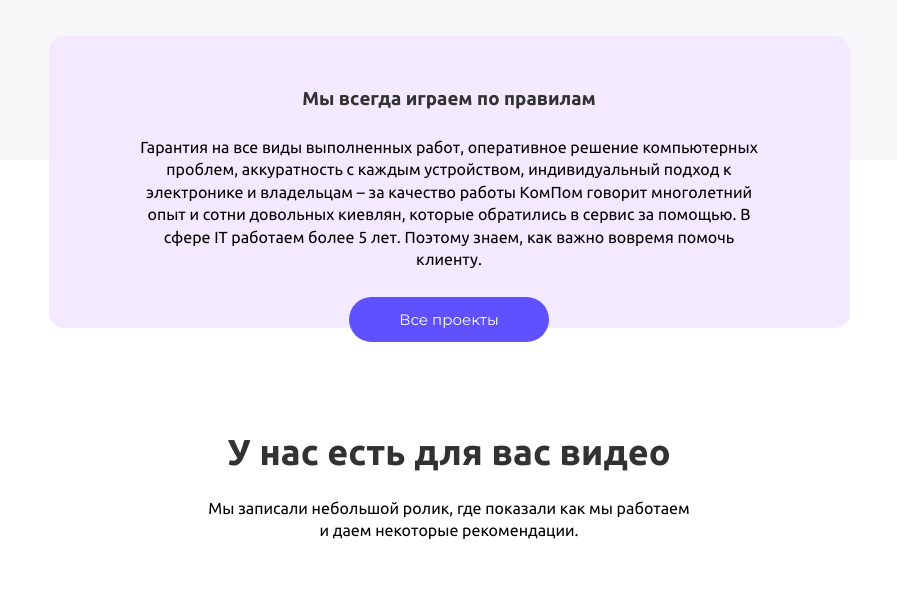
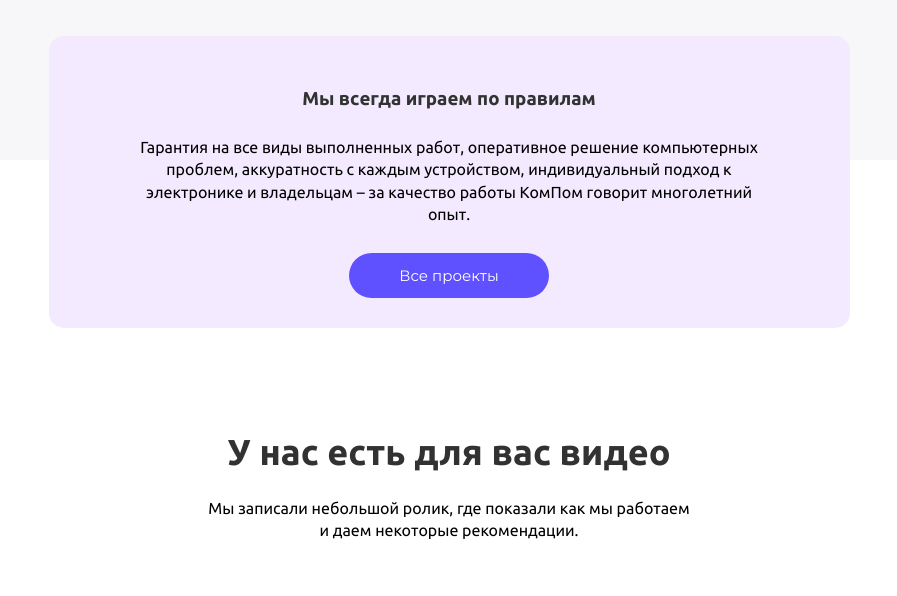
Before and after one commit to nazarii28/RepairPC, a plain HTML site: page index.html in a window 1280 px wide. Shown: the part 2420-3016 px from the top of the page, without its empty margins (191-1088 px from the left). Drawn offline with Linux system fonts and the light colour scheme; a script that the page names is missing.

Commit message:
Update index.html

```diff
--- a/index.html
+++ b/index.html
@@ -186,7 +186,7 @@
 					Мы всегда играем по правилам
 				</h3>
 				<p class="project-card__text">
-					Гарантия на все виды выполненных работ, оперативное решение компьютерных проблем, аккуратность с каждым устройством, индивидуальный подход к электронике и владельцам – за качество работы КомПом говорит многолетний опыт и сотни довольных киевлян, которые обратились в сервис за помощью. В сфере IT работаем более 5 лет. Поэтому знаем, как важно вовремя помочь клиенту.
+					Гарантия на все виды выполненных работ, оперативное решение компьютерных проблем, аккуратность с каждым устройством, индивидуальный подход к электронике и владельцам – за качество работы КомПом говорит многолетний опыт.
 				</p>
 				<a href="#" class="btn project-card__btn">Все проекты</a>
 			</div>
```
